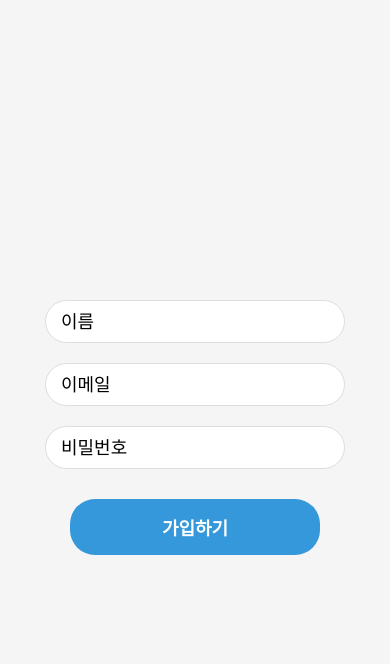
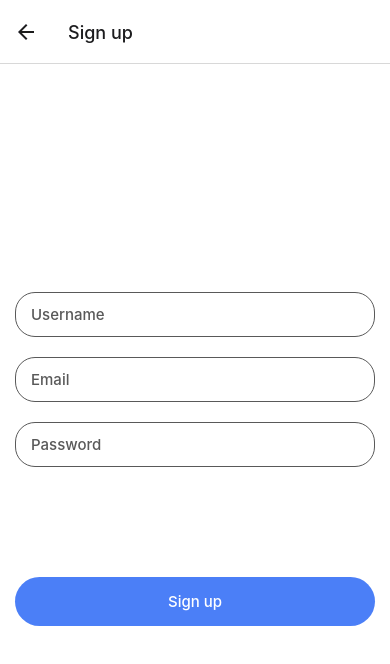
Before and after one commit to haribo09876/PortfolioProjectReactNative, a React Native app: screen /SignupPage in a window 390 px wide. Shown: the top 664 px of the page. Built offline with nearby package versions, Linux system fonts and the light colour scheme; no server answers; what @react-native-firebase/auth would draw is missing.

Commit message:
20250515
by KYW

```diff
--- a/src/App.js
+++ b/src/App.js
@@ -1,11 +1,15 @@
 import React from 'react';
 import {NavigationContainer} from '@react-navigation/native';
-import {SafeAreaView} from 'react-native';
+import {SafeAreaView, StatusBar} from 'react-native';
 import Navigator from './components/navigator';
 
 export default function App() {
   return (
     <NavigationContainer>
+      <StatusBar
+        backgroundColor="rgba(255, 255, 255, 1)"
+        barStyle="dark-content"
+      />
       <SafeAreaView style={{flex: 1}}>
         <Navigator />
       </SafeAreaView>
--- a/src/components/navigator.js
+++ b/src/components/navigator.js
@@ -24,13 +24,29 @@ const MainTabs = () => (
   <Tab.Navigator
     screenOptions={{
       tabBarIndicatorStyle: {backgroundColor: 'black'},
-      tabBarLabelStyle: {fontSize: 12},
-      tabBarStyle: {backgroundColor: '#fff'},
+      tabBarLabelStyle: {fontSize: 15, fontWeight: 500, textTransform: 'none'},
+      tabBarStyle: {backgroundColor: 'rgba(255, 255, 255, 1)'},
     }}>
-    <Tab.Screen name="HomePage" component={HomePage} />
-    <Tab.Screen name="TweetPage" component={TweetPage} />
-    <Tab.Screen name="InstaPage" component={InstaPage} />
-    <Tab.Screen name="ShopPage" component={ShopPage} />
+    <Tab.Screen
+      name="HomePage"
+      component={HomePage}
+      options={{title: 'Home'}}
+    />
+    <Tab.Screen
+      name="TweetPage"
+      component={TweetPage}
+      options={{title: 'Tweet'}}
+    />
+    <Tab.Screen
+      name="InstaPage"
+      component={InstaPage}
+      options={{title: 'Insta'}}
+    />
+    <Tab.Screen
+      name="ShopPage"
+      component={ShopPage}
+      options={{title: 'Shop'}}
+    />
   </Tab.Navigator>
 );
 
@@ -76,7 +92,7 @@ const Navigator = () => {
       <Stack.Screen
         name="SignupPage"
         component={SignupPage}
-        options={{headerShown: false}}
+        options={{title: 'Sign up'}}
       />
       <Stack.Screen name="CompletionPage" component={CompletionPage} />
       <Stack.Screen name="DashboardPage" component={DashboardPage} />
@@ -88,12 +104,20 @@ const Navigator = () => {
           headerTitle: 'PPRN',
           headerTitleAlign: 'center',
           headerTitleStyle: {
-            fontSize: 30,
-            fontWeight: 'semi-bold',
+            fontSize: 25,
           },
           headerLeft: null,
           headerRight: () => (
             <View style={styles.headerButtonsContainer}>
+              <TouchableOpacity
+                onPress={() => navigation.navigate('UserPage')}
+                style={[styles.buttonContainer, styles.iconButton]}>
+                <Icon
+                  name="account-outline"
+                  size={25}
+                  color="rgba(89, 89, 89, 1)"
+                />
+              </TouchableOpacity>
               <TouchableOpacity
                 onPress={() =>
                   Alert.alert('로그아웃', '정말 로그아웃 하시겠습니까?', [
@@ -108,17 +132,7 @@ const Navigator = () => {
                   ])
                 }
                 style={styles.buttonContainer}>
-                <Icon name="logout" size={25} color="black" />
-              </TouchableOpacity>
-              {/* <TouchableOpacity
-                onPress={() => navigation.navigate('DashboardPage')}
-                style={[styles.buttonContainer, styles.iconButton]}>
-                <Icon name="view-dashboard" size={25} color="black" />
-              </TouchableOpacity> */}
-              <TouchableOpacity
-                onPress={() => navigation.navigate('UserPage')}
-                style={[styles.buttonContainer, styles.iconButton]}>
-                <Icon name="account-circle" size={25} color="black" />
+                <Icon name="logout" size={20} color="rgba(89, 89, 89, 1)" />
               </TouchableOpacity>
             </View>
           ),
@@ -130,7 +144,7 @@ const Navigator = () => {
 
 const styles = StyleSheet.create({
   buttonContainer: {
-    marginRight: 10,
+    marginRight: 15,
     justifyContent: 'center',
   },
   headerButtonsContainer: {
--- a/src/components/tweet.js
+++ b/src/components/tweet.js
@@ -98,8 +98,8 @@ export default function Tweet({username, avatar, tweet, photo, id, userId}) {
       <MaterialCommunityIcons name="account-circle" size={50} />
       <View style={styles.content}>
         <Text style={styles.username}>{username}</Text>
+        <Text style={styles.payload}>{tweet}</Text>
         {photo && <Image style={styles.photo} source={{uri: photo}} />}
-        <Text style={styles.payload}>{tweet}</Text>
       </View>
       <Modal
         animationType="fade"
@@ -115,7 +115,7 @@ export default function Tweet({username, avatar, tweet, photo, id, userId}) {
                 onPress={() => setModalVisible(!modalVisible)}
                 style={styles.iconCloseButton}>
                 <MaterialCommunityIcons
-                  name="close-circle-outline"
+                  name="close"
                   size={32}
                   color="#3A3A3A"
                 />
@@ -169,7 +169,7 @@ export default function Tweet({username, avatar, tweet, photo, id, userId}) {
                 onPress={() => setEditModalVisible(!editModalVisible)}
                 style={styles.iconCloseButton}>
                 <MaterialCommunityIcons
-                  name="close-circle-outline"
+                  name="close"
                   size={32}
                   color="#3A3A3A"
                 />
@@ -213,8 +213,6 @@ const styles = StyleSheet.create({
     backgroundColor: '#ffffff',
     borderRadius: 10,
     marginVertical: 5,
-    borderColor: '#e0e0e0',
-    borderWidth: 1,
   },
   avatar: {
     width: 50,
@@ -238,7 +236,7 @@ const styles = StyleSheet.create({
   photo: {
     width: '100%',
     height: 200,
-    borderRadius: 10,
+    borderRadius: 20,
     marginTop: 10,
   },
   deleteButton: {
--- a/src/components/weather.js
+++ b/src/components/weather.js
@@ -19,13 +19,13 @@ const API_KEY = '174580b1f4ee4ec1e406e56c83717aed';
 const windowWidth = Dimensions.get('window').width;
 
 const icons = {
-  Clouds: 'cloud',
-  Clear: 'white-balance-sunny',
+  Clouds: 'weather-cloudy',
+  Clear: 'weather-sunny',
   Atmosphere: 'weather-fog',
-  Snow: 'weather-snowy-heavy',
-  Rain: 'weather-pouring',
-  Drizzle: 'weather-fog',
-  Thunderstorm: 'weather-lightning',
+  Snow: 'weather-snowy',
+  Rain: 'weather-pouringg',
+  Drizzle: 'weather-rainy',
+  Thunderstorm: 'weather-lightning-rainy',
 };
 
 export default function Weather() {
@@ -126,7 +126,6 @@ export default function Weather() {
   };
 
   const handleLocationError = errorMessage => {
-    // Keep the current city value if an error occurs
     setCity(city);
     setLocationPermission(false);
   };
@@ -135,7 +134,11 @@ export default function Weather() {
     <View style={styles.container}>
       <View style={styles.city}>
         <Text style={styles.cityName}>{city}</Text>
-        <Icon name={icons[currentWeather]} size={150} color="white" />
+        <Icon
+          name={icons[currentWeather]}
+          size={150}
+          color="rgba(89, 89, 89, 1)"
+        />
         <Text style={styles.currentWeather}>{currentWeather}</Text>
         <Text style={styles.currentWeather}>
           {parseFloat(currentTemp - 273).toFixed(1)} &#8451;
@@ -149,7 +152,7 @@ export default function Weather() {
         {days.length === 0 ? (
           <View style={styles.day}>
             <ActivityIndicator
-              color="white"
+              color="rgba(89, 89, 89, 1)"
               style={{marginTop: 10}}
               size="large"
             />
@@ -161,7 +164,7 @@ export default function Weather() {
                 <Icon
                   name={icons[day.weather[0].main]}
                   size={58}
-                  color="white"
+                  color="rgba(89, 89, 89, 1)"
                 />
                 <Text style={styles.weather}>{day.weather[0].main}</Text>
                 <Text style={styles.temp}>
@@ -188,28 +191,28 @@ export default function Weather() {
 const styles = StyleSheet.create({
   container: {
     flex: 1,
-    backgroundColor: '#A9A9F5',
+    backgroundColor: 'rgba(255, 255, 255, 1)',
   },
   city: {
     flex: 2,
     justifyContent: 'center',
     alignItems: 'center',
-    paddingTop: 130,
-    paddingBottom: 130,
+    marginTop: 150,
+    marginBottom: 120,
   },
   cityName: {
-    fontSize: 47,
+    fontSize: 40,
     fontWeight: '500',
-    color: 'white',
+    color: 'rgba(89, 89, 89, 1)',
   },
   currentWeather: {
-    fontSize: 35,
+    fontSize: 30,
     fontWeight: '500',
-    color: 'white',
+    color: 'rgba(89, 89, 89, 1)',
     paddingTop: 5,
   },
   day: {
-    width: windowWidth / 4,
+    width: windowWidth / 4.5,
     alignItems: 'center',
     paddingHorizontal: 10,
   },
@@ -221,19 +224,17 @@ const styles = StyleSheet.create({
   weather: {
     marginTop: -5,
     fontSize: 18,
-    color: 'white',
+    color: 'rgba(89, 89, 89, 1)',
     fontWeight: '500',
   },
   temp: {
-    marginTop: 10,
-    marginBottom: 10,
     fontWeight: '500',
     fontSize: 19,
-    color: 'white',
+    color: 'rgba(89, 89, 89, 1)',
   },
   description: {
     fontSize: 15,
-    color: 'white',
+    color: 'rgba(89, 89, 89, 1)',
     fontWeight: '500',
   },
 });
--- a/src/pages/IntroPage.js
+++ b/src/pages/IntroPage.js
@@ -7,11 +7,12 @@ function IntroPage() {
 
   return (
     <View style={styles.container}>
-      <Text style={styles.title}>PPRN에 오신 것을 환영합니다</Text>
+      <Text style={styles.title}>Welcome to PPRN</Text>
+      <Text style={styles.semiTitle}>Welcome to PPRN</Text>
       <TouchableOpacity
         style={styles.button}
         onPress={() => navigation.navigate('LoginPage')}>
-        <Text style={styles.buttonText}>시작하기</Text>
+        <Text style={styles.buttonText}>Get started</Text>
       </TouchableOpacity>
     </View>
   );
@@ -20,29 +21,34 @@ function IntroPage() {
 const styles = StyleSheet.create({
   container: {
     flex: 1,
-    backgroundColor: '#f5f5f5',
+    backgroundColor: 'rgba(255, 255, 255, 1)',
     alignItems: 'center',
-    justifyContent: 'center',
   },
   title: {
     fontSize: 40,
-    fontWeight: 'bold',
-    color: '#333',
-    marginBottom: 40,
+    fontWeight: '500',
+    color: 'black',
+    marginTop: 180,
+    marginBottom: 5,
+  },
+  semiTitle: {
+    fontSize: 15,
+    fontWeight: '500',
+    color: 'rgba(176, 176, 176, 1)',
+    marginBottom: 250,
   },
   button: {
-    backgroundColor: '#3498db',
-    width: 250,
+    backgroundColor: 'rgba(75, 127, 247, 1)',
+    width: 360,
     paddingVertical: 15,
     paddingHorizontal: 30,
-    borderRadius: 25,
-    marginTop: 50,
+    borderRadius: 50,
     alignItems: 'center',
   },
   buttonText: {
     color: 'white',
-    fontSize: 20,
-    fontWeight: 'bold',
+    fontSize: 15,
+    fontWeight: '500',
   },
 });
 
--- a/src/pages/LoginPage.js
+++ b/src/pages/LoginPage.js
@@ -54,27 +54,29 @@ function LoginPage() {
       <Text style={styles.title}>PPRN</Text>
       <TextInput
         style={styles.inputBox}
-        placeholder="이메일"
+        placeholder="Email"
+        placeholderTextColor="rgba(89, 89, 89, 1)"
         value={email}
         onChangeText={setEmail}
       />
       <TextInput
         secureTextEntry={true}
         style={styles.inputBox}
-        placeholder="비밀번호"
+        placeholder="Password"
+        placeholderTextColor="rgba(89, 89, 89, 1)"
         value={password}
         onChangeText={setPassword}
       />
       <TouchableOpacity style={styles.button} onPress={handleLogin}>
-        <Text style={styles.buttonText}>로그인</Text>
+        <Text style={styles.buttonText}>Log in</Text>
       </TouchableOpacity>
       <TouchableOpacity style={styles.googleButton} onPress={handleGoogleLogin}>
-        <Text style={styles.buttonText}>Google로 로그인</Text>
+        <Text style={styles.buttonText}>Log in with Google</Text>
       </TouchableOpacity>
       <TouchableOpacity
-        style={[styles.button, styles.signupButton]}
+        style={[styles.signupButton]}
         onPress={() => navigation.navigate('SignupPage')}>
-        <Text style={styles.buttonText}>회원가입</Text>
+        <Text style={styles.signupButtonText}>Sign up</Text>
       </TouchableOpacity>
     </View>
   );
@@ -83,52 +85,64 @@ function LoginPage() {
 const styles = StyleSheet.create({
   container: {
     flex: 1,
-    backgroundColor: '#f5f5f5',
+    backgroundColor: 'rgba(255, 255, 255, 1)',
     alignItems: 'center',
-    justifyContent: 'center',
   },
   title: {
     fontSize: 40,
-    fontWeight: 'bold',
+    fontWeight: '600',
     color: '#333',
+    marginTop: 120,
     marginBottom: 40,
   },
   inputBox: {
-    width: 300,
+    width: 360,
     backgroundColor: '#ffffff',
-    borderRadius: 25,
-    fontSize: 18,
+    borderRadius: 20,
+    fontSize: 15,
+    fontWeight: '500',
     paddingVertical: 12,
     paddingHorizontal: 20,
-    marginVertical: 10,
+    marginVertical: 5,
     borderWidth: 1,
-    borderColor: '#ccc',
+    borderColor: 'rgba(89, 89, 89, 1)',
   },
   button: {
-    backgroundColor: '#3498db',
-    width: 250,
+    backgroundColor: 'rgba(75, 127, 247, 1)',
+    width: 360,
     paddingVertical: 15,
     paddingHorizontal: 20,
     borderRadius: 25,
-    marginTop: 20,
+    marginTop: 100,
     alignItems: 'center',
   },
   buttonText: {
     color: '#ffffff',
-    fontSize: 18,
-    fontWeight: 'bold',
+    fontSize: 15,
+    fontWeight: '500',
   },
   googleButton: {
-    backgroundColor: '#74b9ff',
-    width: 250,
+    backgroundColor: 'rgba(18, 172, 120, 1)',
+    width: 360,
     paddingVertical: 15,
     paddingHorizontal: 20,
-    borderRadius: 25,
-    marginTop: 20,
+    borderRadius: 50,
+    marginTop: 10,
     alignItems: 'center',
   },
   signupButton: {
-    backgroundColor: '#2ecc71',
+    backgroundColor: 'rgba(242, 242, 242, 1)',
+    width: 360,
+    paddingVertical: 15,
+    paddingHorizontal: 20,
+    borderRadius: 50,
+    marginTop: 10,
+    alignItems: 'center',
+  },
+  signupButtonText: {
+    color: 'rgba(89, 89, 89, 1)',
+    fontSize: 15,
+    fontWeight: '500',
   },
 });
 
--- a/src/pages/SignupPage.js
+++ b/src/pages/SignupPage.js
@@ -77,24 +77,27 @@ function SignUpPage() {
       <TextInput
         value={name}
         onChangeText={handleNameChange}
-        placeholder="이름"
+        placeholder="Username"
+        placeholderTextColor="rgba(89, 89, 89, 1)"
         style={styles.inputBox}
       />
       <TextInput
         value={email}
         onChangeText={handleEmailChange}
-        placeholder="이메일"
+        placeholder="Email"
+        placeholderTextColor="rgba(89, 89, 89, 1)"
         style={styles.inputBox}
       />
       <TextInput
         value={password}
         onChangeText={handlePasswordChange}
-        placeholder="비밀번호"
+        placeholder="Password"
+        placeholderTextColor="rgba(89, 89, 89, 1)"
         style={styles.inputBox}
         secureTextEntry={true}
       />
       <TouchableOpacity style={styles.button} onPress={onSubmit}>
-        <Text style={styles.buttonText}>가입하기</Text>
+        <Text style={styles.buttonText}>Sign up</Text>
       </TouchableOpacity>
     </View>
   );
@@ -103,34 +106,35 @@ function SignUpPage() {
 const styles = StyleSheet.create({
   container: {
     flex: 1,
-    backgroundColor: '#f5f5f5',
+    backgroundColor: 'rgba(255, 255, 255, 1)',
     alignItems: 'center',
     justifyContent: 'center',
   },
   inputBox: {
-    width: 300,
+    width: 360,
     backgroundColor: 'white',
-    borderRadius: 25,
-    fontSize: 18,
-    paddingVertical: 10,
+    borderRadius: 20,
+    fontSize: 15,
+    fontWeight: '500',
+    paddingVertical: 12,
     paddingHorizontal: 15,
     marginVertical: 10,
     borderWidth: 1,
-    borderColor: '#ddd',
+    borderColor: 'rgba(89, 89, 89, 1)',
   },
   button: {
-    backgroundColor: '#3498db',
-    width: 250,
+    backgroundColor: 'rgba(75, 127, 247, 1)',
+    width: 360,
     paddingVertical: 15,
-    paddingHorizontal: 30,
+    paddingHorizontal: 20,
     borderRadius: 25,
-    marginTop: 20,
+    marginTop: 100,
     alignItems: 'center',
   },
   buttonText: {
     color: 'white',
-    fontSize: 18,
-    fontWeight: 'bold',
+    fontSize: 15,
+    fontWeight: '500',
   },
 });
 
--- a/src/pages/TweetPage.js
+++ b/src/pages/TweetPage.js
@@ -155,11 +155,7 @@ const TweetPage = () => {
             <TouchableOpacity
               onPress={closeModal}
               style={styles.iconCloseButton}>
-              <MaterialCommunityIcons
-                name="close-circle-outline"
-                size={32}
-                color="#3A3A3A"
-              />
+              <MaterialCommunityIcons name="close" size={32} color="#3A3A3A" />
             </TouchableOpacity>
             <ScrollView>
               <View style={styles.inputContainer}>
--- a/src/pages/UserPage.js
+++ b/src/pages/UserPage.js
@@ -7,6 +7,7 @@ import {
   TouchableOpacity,
   ScrollView,
 } from 'react-native';
+import Icon from 'react-native-vector-icons/MaterialCommunityIcons';
 import MaterialCommunityIcons from 'react-native-vector-icons/MaterialCommunityIcons';
 import {launchImageLibrary} from 'react-native-image-picker';
 import {useNavigation} from '@react-navigation/native';
@@ -105,8 +106,9 @@ function UserPage() {
       <ScrollView showsVerticalScrollIndicator={false}>
         {user?.uid === 'PdWutJuG1yPegHocDTMJVLPu1jr2' && (
           <TouchableOpacity
-            onPress={() => navigation.navigate('DashboardPage')}>
-            <Text style={styles.sectionTitle}>DashboardPage로 이동</Text>
+            onPress={() => navigation.navigate('DashboardPage')}
+            style={[styles.buttonContainer, styles.iconButton]}>
+            <Icon name="book-outline" size={25} color="rgba(89, 89, 89, 1)" />
           </TouchableOpacity>
         )}
         <Text style={styles.sectionTitle}>My Info</Text>
```
